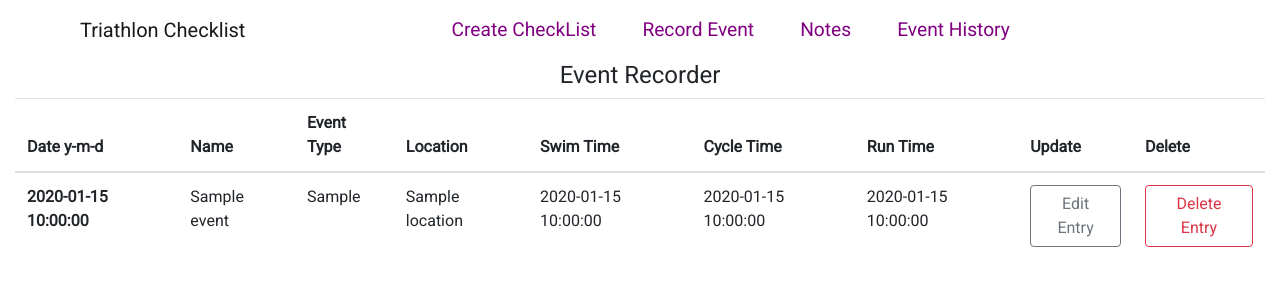
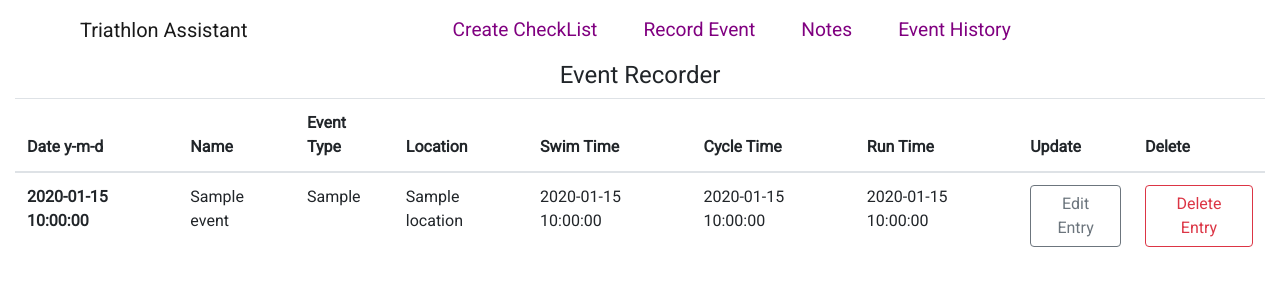
Before and after one commit to johnj974/triathlon-checklist, a Flask app: page /event_list in a window 1280 px wide. Shown: the top 300 px of the page. Run offline with Flask 2, Linux system fonts and the light colour scheme; a database or web service that is not in the repository returns one stand-in record (values such as "Sample title"); some libraries are stand-ins or nearby versions.

Commit message:
adding updated requirements folder/ adding restyled base page

```diff
--- a/requirements.txt
+++ b/requirements.txt
@@ -1,7 +1,11 @@
+Babel==2.8.0
 Click==7.0
 dnspython==1.16.0
 Flask==1.1.1
+Flask-Babel==1.0.0
 Flask-PyMongo==2.3.0
+Flask-Table==0.5.0
 itsdangerous==1.1.0
 pymongo==3.10.1
+pytz==2019.3
 Werkzeug==1.0.0
--- a/templates/base.html
+++ b/templates/base.html
@@ -5,7 +5,7 @@
 	<meta charset="UTF-8">
 	<meta name="viewport" content="width=device-width, initial-scale=1.0">
 	<meta http-equiv="X-UA-Compatible" content="ie=edge">
-	<title>Triathlon Checklist</title>
+	<title>Triathlon Assistant</title>
 	<link rel="stylesheet" href="https://stackpath.bootstrapcdn.com/bootstrap/4.4.1/css/bootstrap.min.css"
 		integrity="sha384-Vkoo8x4CGsO3+Hhxv8T/Q5PaXtkKtu6ug5TOeNV6gBiFeWPGFN9MuhOf23Q9Ifjh" crossorigin="anonymous">
 	<link rel="stylesheet" href="{{url_for('static', filename='css/style.css')}}" type="text/css" />
@@ -19,7 +19,7 @@
 <body>
 	<header>
 		<nav class="navbar navbar-expand-lg navbar-light">
-			<a class="navbar-brand" href="{{url_for('index')}}">Triathlon Checklist</a>
+			<a class="navbar-brand" href="{{url_for('index')}}">Triathlon Assistant</a>
 			<button class="navbar-toggler" type="button" data-toggle="collapse" data-target="#navbarTogglerDemo02" aria-controls="navbarTogglerDemo02" aria-expanded="false" aria-label="Toggle navigation">
                 <span class="navbar-toggler-icon"></span>
             </button>
```
